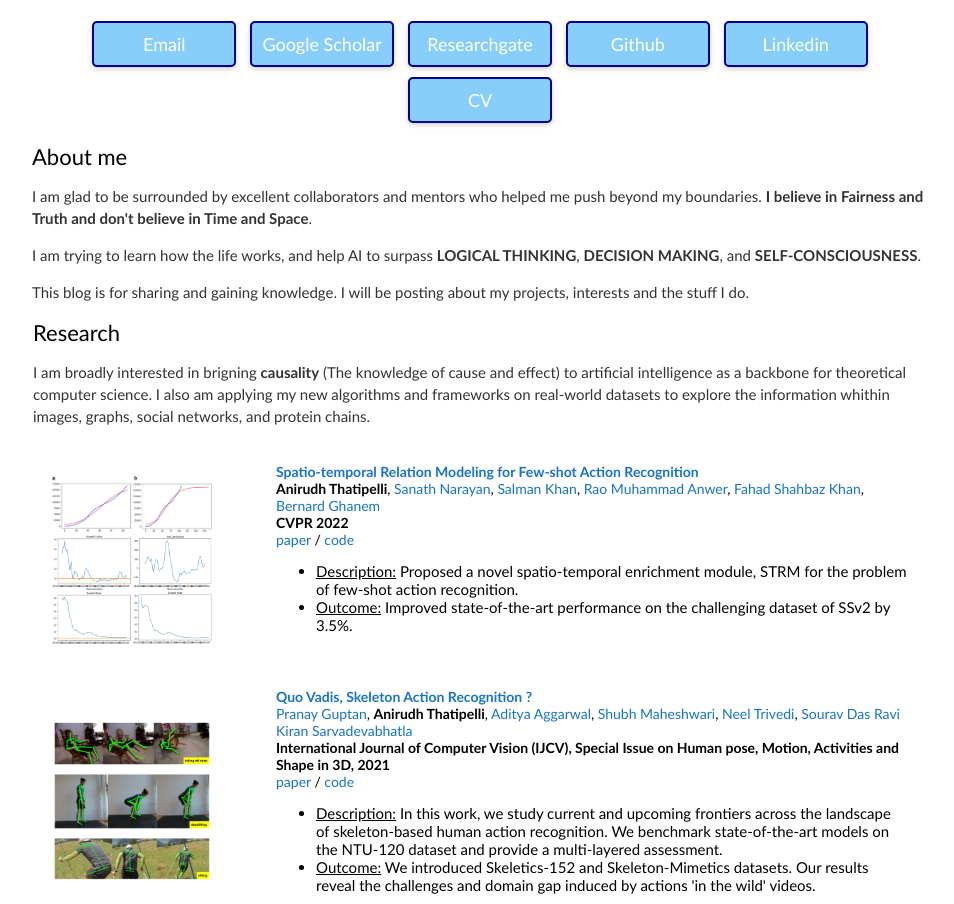
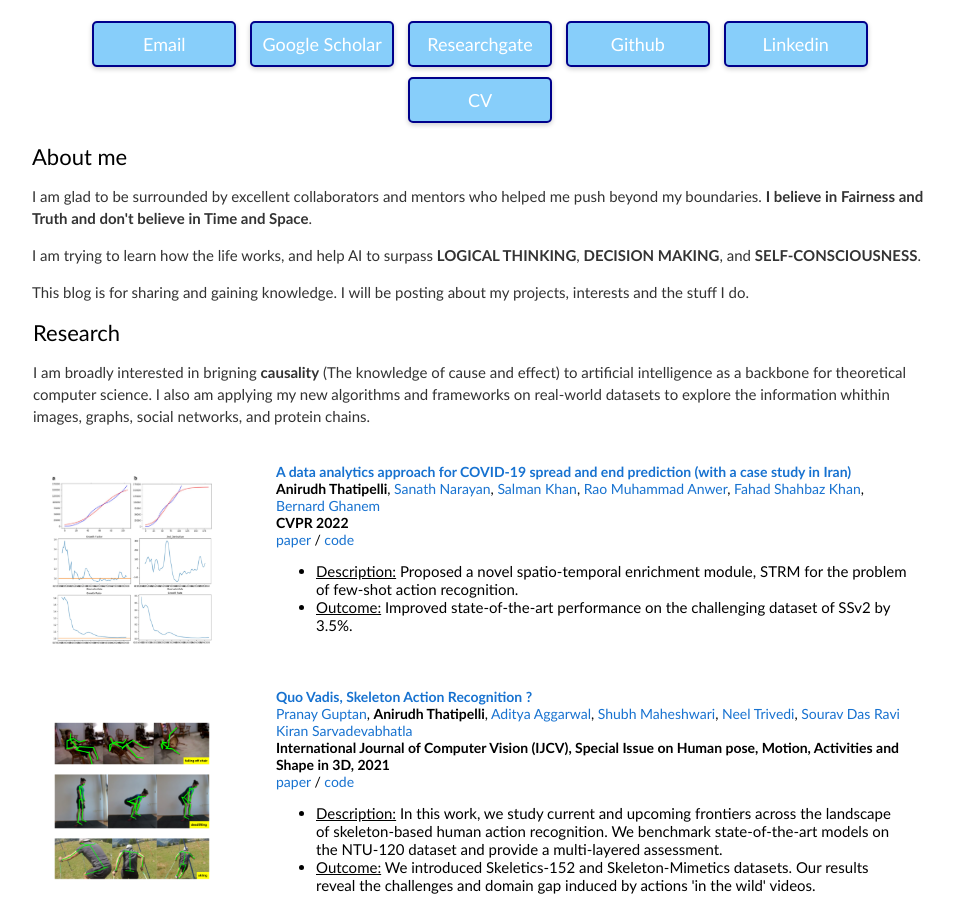
Before and after one commit to ArmanBehnam/ArmanBehnam.github.io, a Jekyll site: the page built from index.html, in a window 1280 px wide, cut to the strip 332-1236 px from the top of the page. Shown: the whole strip, without its empty margins (160-1114 px from the left). Built offline with Jekyll 4.4.1, drawn with Linux system fonts in a browser that asks for light colours.

Commit message:
Update index.html

```diff
--- a/index.html
+++ b/index.html
@@ -100,8 +100,8 @@ title: Arman Behnam's website
 	      </div>
 	    </td>
 	    <td style="padding:20px;width:75%;vertical-align:middle">
-	      <a href="https://anirudh257.github.io/strm">
-		<papertitle>Spatio-temporal Relation Modeling for Few-shot Action Recognition</papertitle>
+	      <a href="https://link.springer.com/article/10.1007/s40808-021-01086-8">
+		<papertitle>A data analytics approach for COVID-19 spread and end prediction (with a case study in Iran)</papertitle>
 	      </a>
 	      <br>
 	      <strong>Anirudh Thatipelli</strong>,
```
